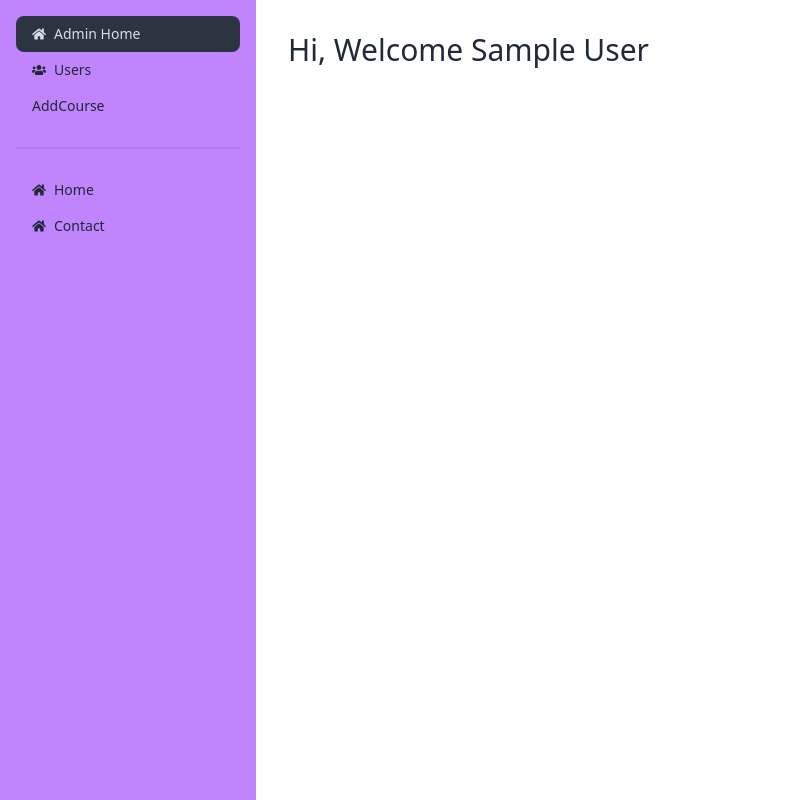
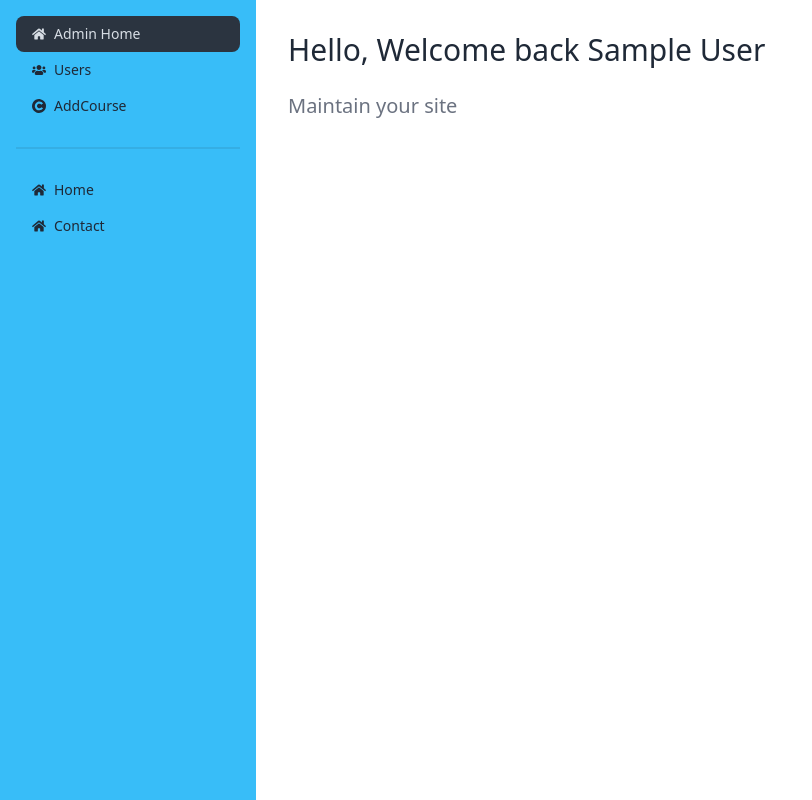
Before and after one commit to seyam14/SkillSphere, a React (Vite) app: page /dashboard/adminHome in a window 1280 px wide. Shown: the whole page, without its empty margins (0-812 px from the left). Built offline with nearby package versions, Linux system fonts and the light colour scheme; no server answers; sample sign-in values are in the browser's storage.

Commit message:
dashboard work update

```diff
--- a/src/Dashboard components/AdminHome/AdminHome.jsx
+++ b/src/Dashboard components/AdminHome/AdminHome.jsx
@@ -9,12 +9,13 @@ const AdminHome = () => {
     return (
         <div>
                  <h2 className="text-3xl">
-                <span >Hi, Welcome </span>
+                <span >Hello, Welcome back </span>
                 {
                     user?.displayName ? user.displayName : 'Back'
                 }
             </h2>
-
+            <br />
+             <p className="text-xl text-gray-500">Maintain your site </p>
         </div>
     );
 };
--- a/src/Layout/Dashboard.jsx
+++ b/src/Layout/Dashboard.jsx
@@ -2,7 +2,7 @@ import { Helmet } from "react-helmet";
 // import useAdmin from "../Hooks/useAdmin";
 import { NavLink, Outlet } from "react-router-dom";
 import { FaHome, FaUsers } from "react-icons/fa";
-import { SiGoogleclassroom,SiWheniwork } from "react-icons/si";
+import { SiCoursera, SiGoogleclassroom,SiWheniwork } from "react-icons/si";
 import { RiUserSettingsFill } from "react-icons/ri";
 
 const Dashboard = () => {
@@ -14,10 +14,10 @@ const Dashboard = () => {
     return (
         <div className="flex">
      <Helmet>
-        <title>FitFF|Dashboard</title>
+        <title>LMS|Dashboard</title>
      </Helmet>
             {/* dashboard side bar */}
-            <div className="w-64 min-h-screen bg-purple-400">
+            <div className="w-64 min-h-screen bg-sky-400">
                 <ul className="menu p-4">
                     {
                         isAdmin &&
@@ -34,6 +34,7 @@ const Dashboard = () => {
                             </li>
                             <li>
                                 <NavLink to="/dashboard/addcourse">
+                                <SiCoursera/>
                                 AddCourse</NavLink>
                             </li>
 
--- a/src/main.jsx
+++ b/src/main.jsx
@@ -92,7 +92,6 @@ const router = createBrowserRouter([
         {
           path: 'adminHome',
           element: <AdminHome></AdminHome>
-
         },
         {
           path: 'users',
```
